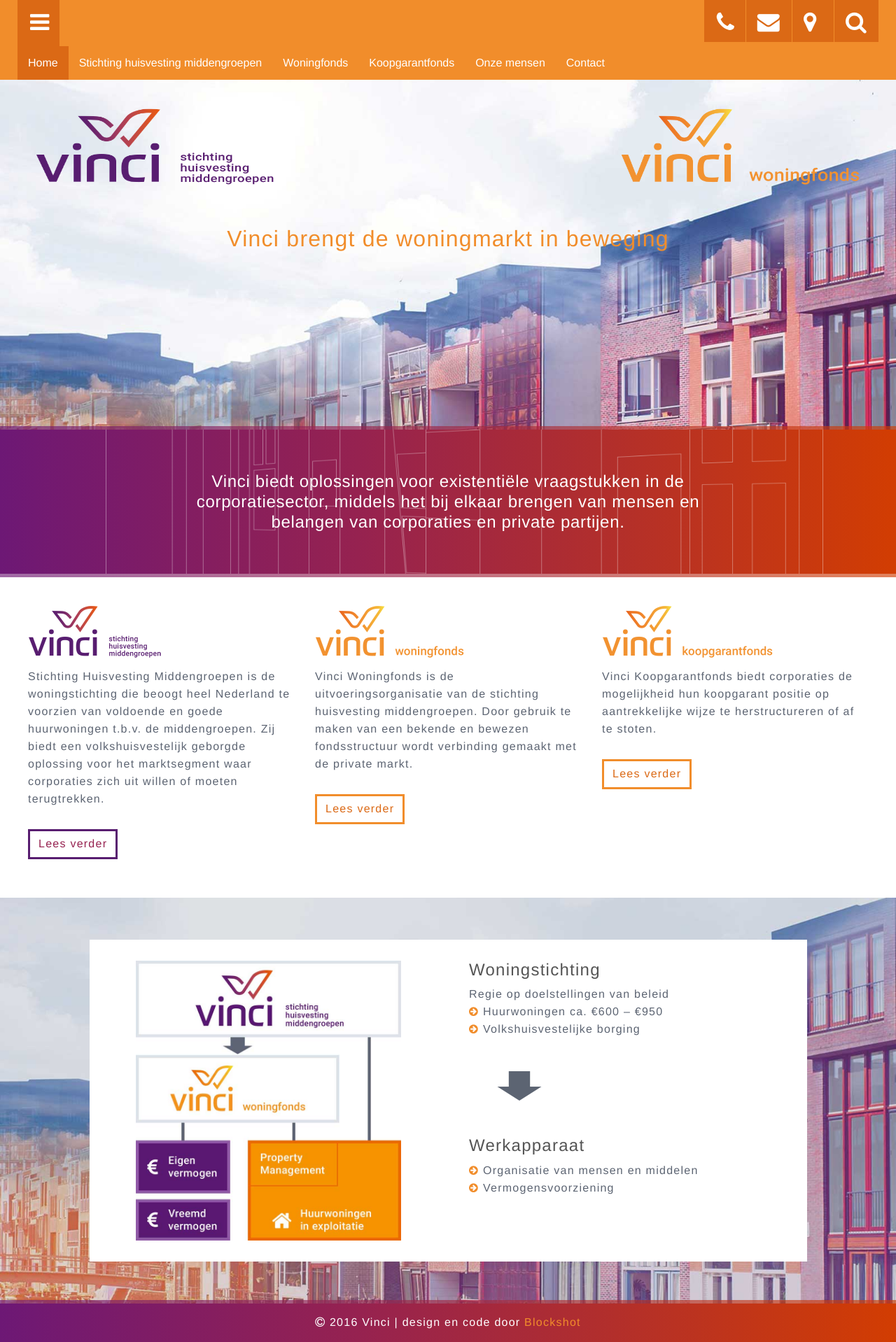
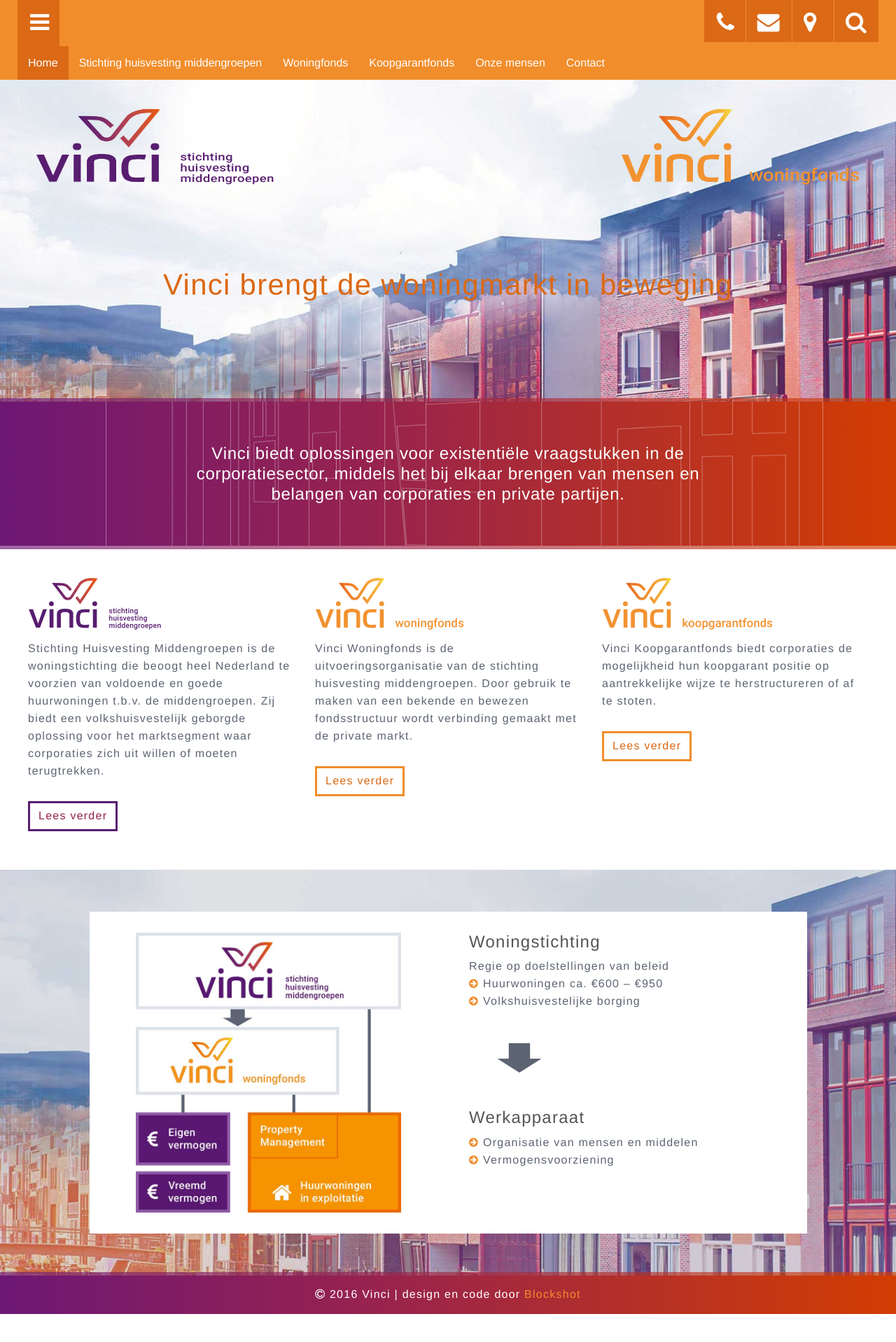
Before and after one commit to Blockshot12/vinci, a Jekyll site: the page built from index.html, in a window 1280 px wide. Shown: the whole page at 70% size. Built offline with Jekyll 4.4.1, drawn with Linux system fonts in a browser that asks for light colours; nearby versions of some CDN libraries; after the commit the page ends 1878 px from its top, so only the background shows below that.

Commit message:
Update SVG logo size on phones.

```diff
--- a/_sass/layout/_header.scss
+++ b/_sass/layout/_header.scss
@@ -49,18 +49,20 @@
 	}
 	&.header-homepage {
 		position: relative;
-		height: 400px;
+		height: 350px;
 		color: $yellow;
 		background-image: url("../img/vinci-bg.jpg");
 		background-position: center bottom;
+
+
 
 		.header-homepage-logo-stichting,
 		.header-homepage-logo-fonds {
 			position: relative;
 			display: block;
 			float: left;
-			width: 344px;
-			height: 110px;
+			width: 300px;
+			height: 96px;
 			margin: 30px 10px;
 		}
 		.header-homepage-logo-fonds {
@@ -72,18 +74,19 @@
 		h1.header-homepage-title {
 			position: relative;
 			display: block;
-			color: $yellow;
+			margin-top: 80px;
+			color: $orange;
 			font-size: 28px;
 			font-weight: 500;
-			text-shadow: 0 0 6px rgba($white, .4);
+			text-shadow: 0 0 36px rgba($white, .9);
 		}
 	}
 	@media (min-width:$screen-sm-min) {
 		&.header-homepage {
-			height: 500px;
+			height: 460px;
 
 			h1.header-homepage-title {
-				font-size: 32px;
+				font-size: 42px;
 			}
 			.header-homepage-logo-stichting,
 			.header-homepage-logo-fonds {
@@ -97,4 +100,17 @@
 			}
 		}
 	}
+	@media (max-width:579px) {
+		&.header-homepage {
+			.col-xs-6 {
+				width: 100%;
+				@include clearfix();
+			}
+			.header-homepage-logo-stichting,
+			.header-homepage-logo-fonds {
+				float: left;
+				margin: 20px 0 0 40px;
+			}
+		}
+	}
 }
```
